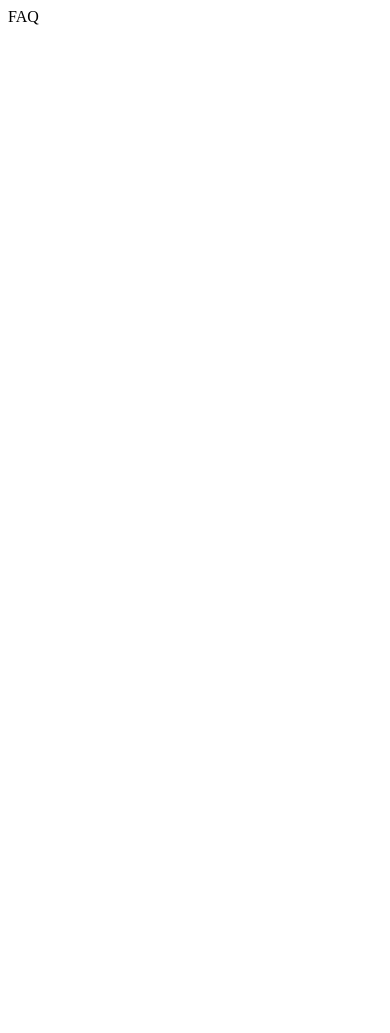
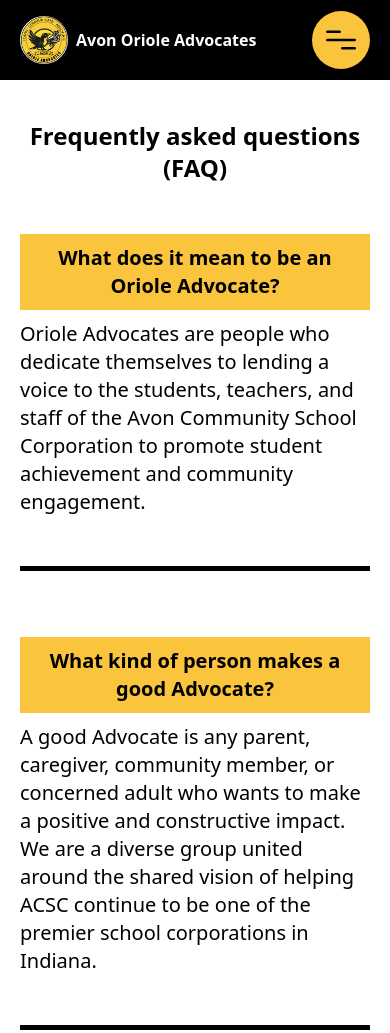
Before and after one commit to Vortograph/AO, a plain HTML site: page faq.html in a window 390 px wide. Shown: the top 1033 px of the page. Before the commit the page ends 844 px from the top, so only its background shows below. Drawn offline with nearby package versions, Linux system fonts and the light colour scheme.

Commit message:
Update faq.html

```diff
--- a/faq.html
+++ b/faq.html
@@ -3,9 +3,112 @@
 <head>
     <meta charset="UTF-8">
     <meta name="viewport" content="width=device-width, initial-scale=1.0">
-    <title>FaQ</title>
+     <script src="https://cdn.tailwindcss.com"></script>
+    <link rel="stylesheet" href="main.css" />
+
+    <link rel="preconnect" href="https://fonts.googleapis.com">
+<link rel="preconnect" href="https://fonts.gstatic.com" crossorigin>
+<link href="https://fonts.googleapis.com/css2?family=Inter:ital,opsz,wght@0,14..32,100..900;1,14..32,100..900&display=swap" rel="stylesheet">
+
+    <title>FAQ</title>
 </head>
+<header>
+    <div class="h-[80px] bg-[var(--main-3)] flex justify-between items-center px-[20px] md:px-[50px] text-[16px]">
+        <div class="flex items-center">
+            <img src="img/Oriole Advocates logo.-web.jpg" alt="Logo" class="h-12 w-12 mr-2 rounded-full">
+            <h1 class="md:text-2xl font-bold text-white">Avon Oriole Advocates</h1>
+        </div>
+        <!-- Mobile Menu Button -->
+        <div id="menu-icon" class="w-[58px] h-[58px] rounded-[1000px] bg-[var(--main-2)] flex justify-center items-center md:hidden">
+            <svg
+            width="30"
+            height="24"
+            viewBox="0 0 30 24"
+            fill="none"
+            xmlns="http://www.w3.org/2000/svg"
+            style="width: 30px; height: 20px; position: relative;"
+            preserveAspectRatio="none"
+            >
+            <line
+                id="line1"
+                x1="1.5"
+                y1="2"
+                x2="13.5"
+                y2="2"
+                stroke="black"
+                stroke-width="3"
+                stroke-linecap="round"
+            ></line>
+            <line
+                id="line2"
+                x1="1.5"
+                y1="12"
+                x2="28.5"
+                y2="12"
+                stroke="black"
+                stroke-width="3"
+                stroke-linecap="round"
+            ></line>
+            <line
+                id="line3"
+                x1="16.5"
+                y1="22"
+                x2="28.5"
+                y2="22"
+                stroke="black"
+                stroke-width="3"
+                stroke-linecap="round"
+            ></line>
+            </svg>
+        </div>
+        <!-- Desktop Menu -->
+        <nav class="hidden md:flex gap-[30px] items-center mr-4 px-[50px] ">
+            <a href="index.html"class="text-white mx-2 hover:underline"><strong>Home</strong></a>
+            <a href="faq.html" class="text-white underline mx-2"><strong>FAQ</strong></a>
+            <a href="news.html" class="text-white hover:underline mx-2"><strong>News</strong></a>
+            <div class="button1">
+            <a href="contacts.html" class="mx-2"><strong>Contact Us</strong></a>
+            </div>
+        </nav>
+
+    </div>
+    </header>
 <body>
-    FAQ
+    <h1 class="text-center text-2xl md:text-5xl font-bold mt-10">Frequently asked questions (FAQ)</h1>
+    <ul class="px-[20px] md:px-[100px] text-xl">
+        <li class="mb-4 border-b-[5px] border-[var(--main-3)] py-[50px] gap-[10px] flex flex-col">
+            <div class="flex justify-center text-center text-centertext-[24px] bg-[var(--main-2)] px-[10px] py-[10px]"><strong>What does it mean to be an Oriole Advocate?</strong></div>
+            Oriole Advocates are people who dedicate themselves to lending a voice to the students, teachers, and staff of the Avon Community School Corporation to promote student achievement and community engagement.
+        </li>
+        <li class="mb-4 border-b-[5px] border-[var(--main-3)] py-[50px] gap-[10px] flex flex-col">
+            <div class="flex justify-center text-center text-centertext-[24px] bg-[var(--main-2)] px-[10px] py-[10px]"><strong>What kind of person makes a good Advocate?</strong></div>
+                A good Advocate is any parent, caregiver, community member, or concerned adult who wants to make a positive and constructive impact. We are a diverse group united around the shared vision of helping ACSC continue to be one of the premier school corporations in Indiana.        </li>
+        <li class="mb-4 border-b-[5px] border-[var(--main-3)] py-[50px] gap-[10px] flex flex-col">
+            <div class="flex justify-center text-center text-centertext-[24px] bg-[var(--main-2)] px-[10px] py-[10px]"><strong>What topics will I learn about as an Advocate?</strong></div>
+                Along with plenty of time to build relationships among Advocates, monthly meetings are planned around topics that include: school legislation, finance, growth plans, tech, food service, school safety, mental health, curriculum, and more.
+                <br><br>
+                You will also get to hear from our corporation teachers of the year, interact with members of the Board of School Trustees, share coffee with Legislators, tour schools, and much more.        </li>
+        <li class="mb-4  border-[var(--main-3)] py-[50px] gap-[10px] flex flex-col">
+            <div class="flex justify-center text-center text-centertext-[24px] bg-[var(--main-2)] px-[10px] py-[10px]"><strong>What does it mean to be an Oriole Advocate?</strong></div>
+                The Oriole Advocates meet once a month during the school year. Meetings typically last between 90 minutes and two hours. Meetings are structured in an academy format and classes are interconnected.        </li>
+    </ul>
 </body>
+<footer class="footer bg-black">
+  <div class="flex items-center justify-center">
+  </div>
+
+  <div class="row">
+    <ul>
+      <li><a href="index.html">Home</a></li>
+      <li><a href="faq.html">FAQ</a></li>
+      <li><a href="news.html">News</a></li>
+      <li><a href="contacts.html">Contact Us</a></li>
+    </ul>
+  </div>
+
+  <div class="row">
+    © 2025 Avon Oriole Advocates - All rights reserved || Designed By:
+    <a href="#" class="underline text-[var(--main-2)]">Gabriel Richter</a> | Avon Highschool
+  </div>
+</footer>
 </html>
```
